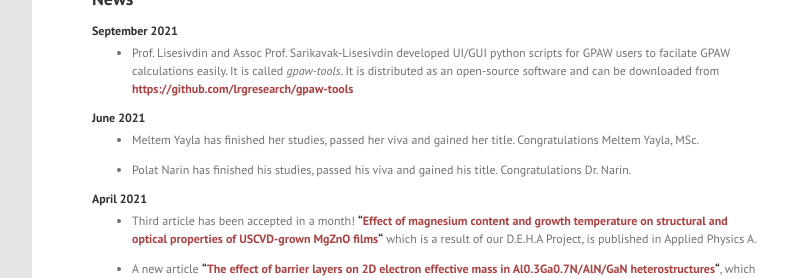
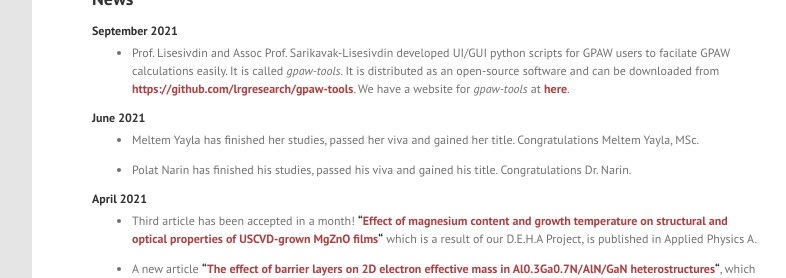
Before and after one commit to lrgresearch/oldwebsite, a Jekyll site: the page built from index.md, in a window 1280 px wide and 900 px high, cut to the strip 378-656 px from the top of the window. Shown: the whole strip, without its empty margins (184-970 px from the left). Built offline with Jekyll 4.4.1, drawn with Linux system fonts in a browser that asks for light colours; the list of posts is cut into pages by our own code; some of the changed lines change nothing that is shown.

Commit message:
Update index.md

```diff
--- a/index.md
+++ b/index.md
@@ -7,7 +7,7 @@ layout: page
 
 #### September 2021
 
-* Prof. Lisesivdin and Assoc Prof. Sarikavak-Lisesivdin developed UI/GUI python scripts for GPAW users to facilate GPAW calculations easily. It is called *gpaw-tools*. It is distributed as an open-source software and can be downloaded from **[https://github.com/lrgresearch/gpaw-tools](https://github.com/lrgresearch/gpaw-tools)**
+* Prof. Lisesivdin and Assoc Prof. Sarikavak-Lisesivdin developed UI/GUI python scripts for GPAW users to facilate GPAW calculations easily. It is called *gpaw-tools*. It is distributed as an open-source software and can be downloaded from **[https://github.com/lrgresearch/gpaw-tools](https://github.com/lrgresearch/gpaw-tools)**. We have a website for *gpaw-tools* at **[here](https://www.lrgresearch.org/gpaw-tools/)**.
 
 #### June 2021
 
@@ -69,7 +69,7 @@ layout: page
 
 ## We are supporting...
 
-![Image](files/aestimosmall.gif) | [Download v.2.0](https://github.com/aestimosolver/aestimo/releases/download/v2.0/aestimo-v.2.0-master.zip)
-![Image](files/gpaw-tools-small.png) | [Download latest development release](https://github.com/lrgresearch/gpaw-tools/archive/refs/heads/main.zip)
+[![Image](files/aestimosmall.gif)](http://www.aestimosolver.org/) | [Download v.2.0](https://github.com/aestimosolver/aestimo/releases/download/v2.0/aestimo-v.2.0-master.zip)
+[![Image](files/gpaw-tools-small.png)](https://www.lrgresearch.org/gpaw-tools/) | [Download latest development release](https://github.com/lrgresearch/gpaw-tools/archive/refs/heads/main.zip)
 
 We are actively supporting to develop Aestimo 1D Self-consistent Schrödinger-Poisson solver and gpaw-tools UI/GUI for ASE/GPAW calculator.
```
